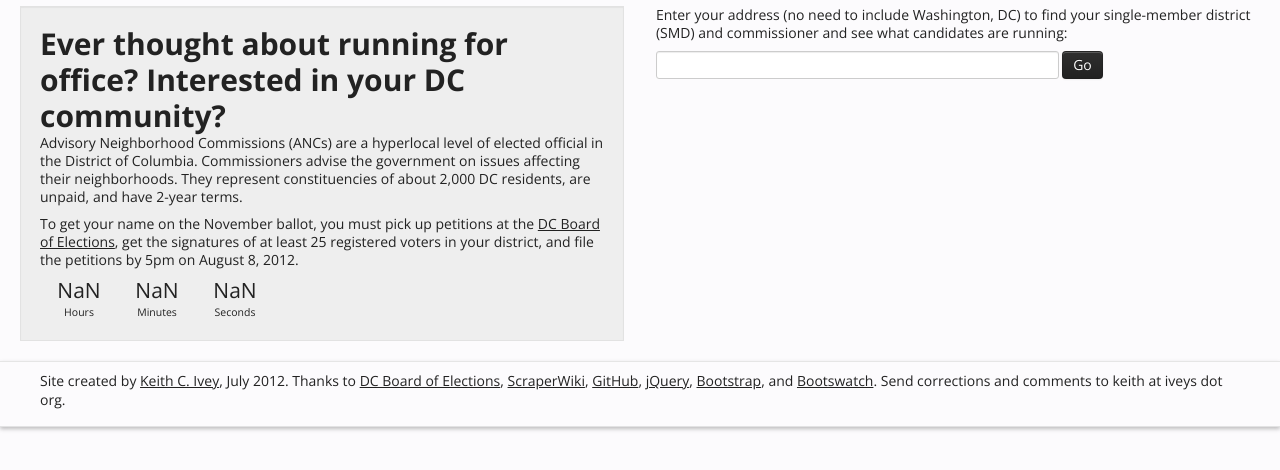
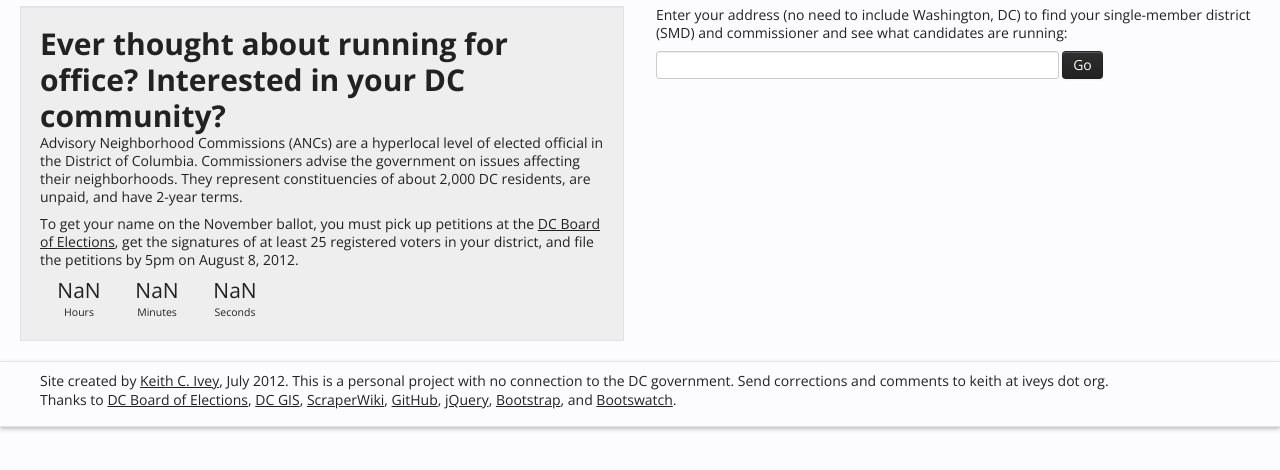
Before and after one commit to kcivey/runforanc, a plain HTML site: page web/index.html in a window 1280 px wide. Shown: the part 54-524 px from the top of the page. Drawn offline with nearby package versions, Linux system fonts and the light colour scheme.

Commit message:
add to footer

```diff
--- a/web/index.html
+++ b/web/index.html
@@ -104,13 +104,15 @@
       <div class="navbar-inner">
         <div class="container-fluid">
           <p>Site created by <a href="http://twitter.com/kcivey">Keith C. Ivey</a>, July 2012.
+          This is a personal project with no connection to the DC government.
+          Send corrections and comments to keith at iveys dot org.<br/>
           Thanks to <a href="http://www.dcboee.org/newsroom/showASPfile.asp?cat=News%20Releases&amp;id=1013&amp;mid=7&amp;yid=2012">DC Board of Elections</a>,
+          <a href="http://dcatlas.dcgis.dc.gov/mar/">DC GIS</a>,
           <a href="https://scraperwiki.com/profiles/kcivey/">ScraperWiki</a>,
           <a href="https://github.com/kcivey/runforanc">GitHub</a>,
           <a href="http://jquery.com/">jQuery</a>,
           <a href="http://twitter.github.com/bootstrap/">Bootstrap</a>, and
-          <a href="http://bootswatch.com/journal/">Bootswatch</a>.
-          Send corrections and comments to keith at iveys dot org.</p>
+          <a href="http://bootswatch.com/journal/">Bootswatch</a>.</p>
         </div>
       </div>
     </div>
```
